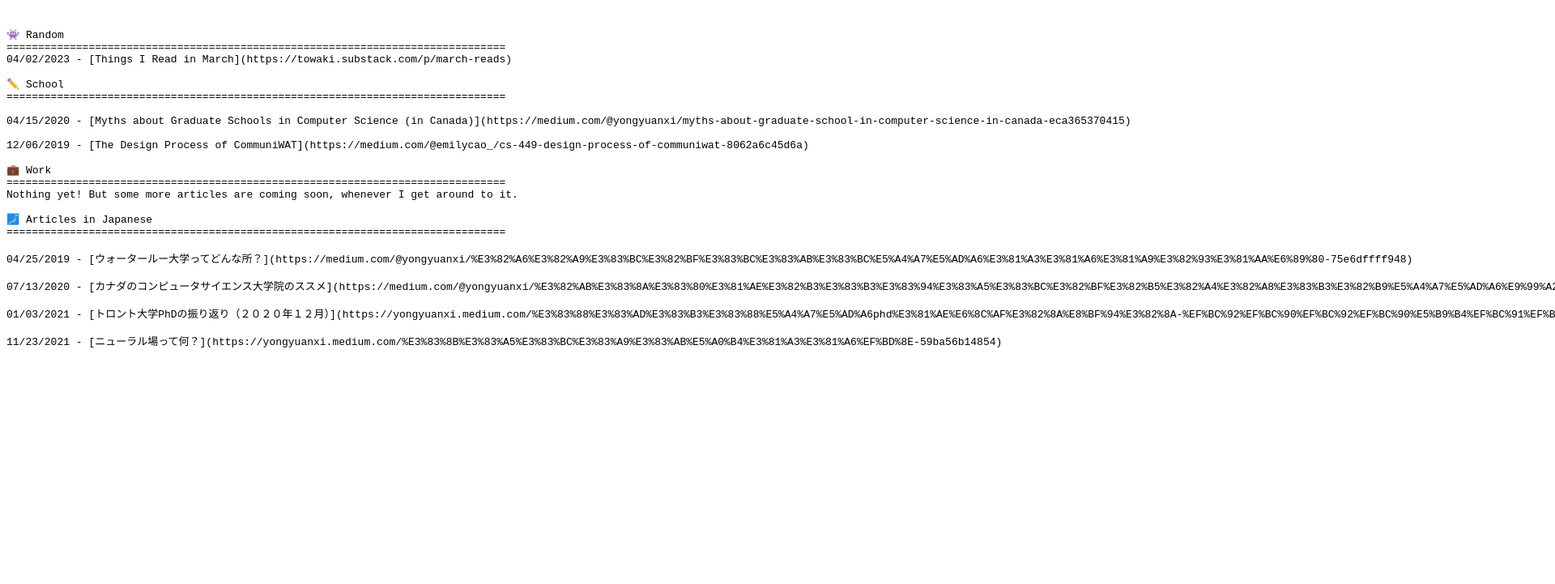
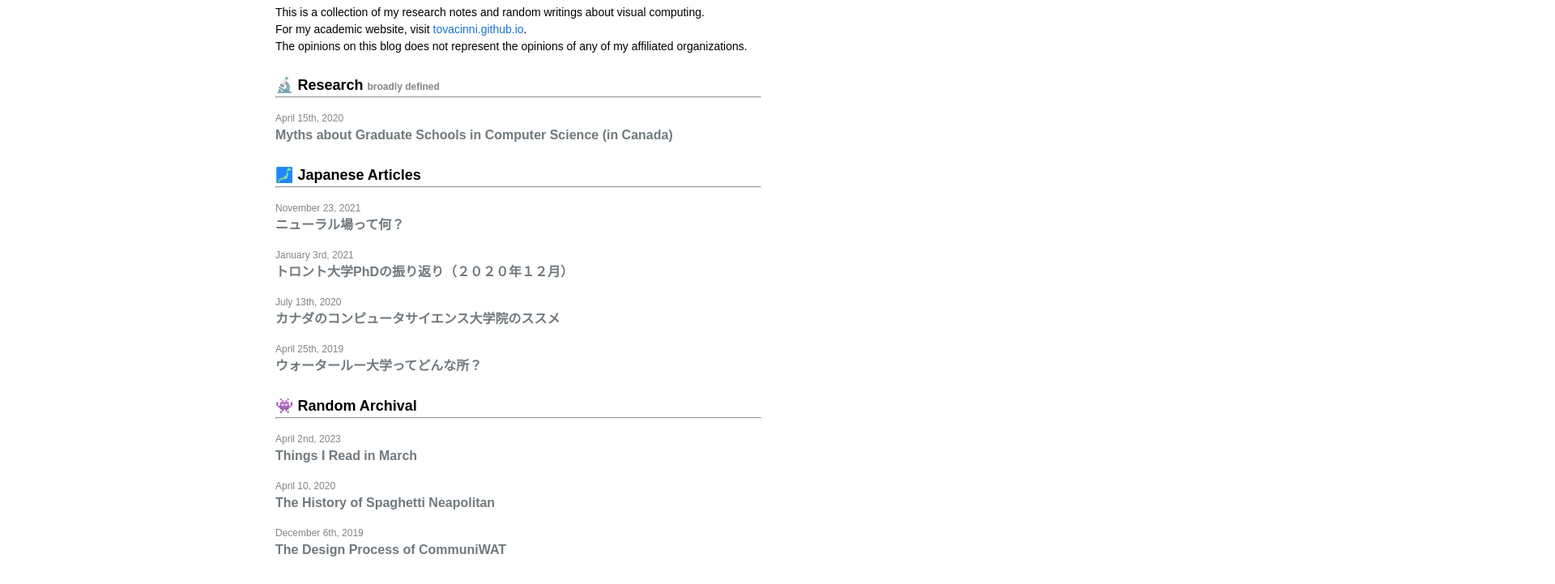
Before and after one commit to tovacinni/blog, a plain HTML site: page index.html in a window 1280 px wide. Shown: the part 79-800 px from the top of the page at 81% size, 1920 px wide, since content can reach past the window. Drawn offline with Linux system fonts and the light colour scheme.

Commit message:
Static website

```diff
--- /dev/null
+++ b/global.css
@@ -0,0 +1,89 @@
+*, *::before, *::after {
+    box-sizing: border-box;
+}
+* {
+    margin: 0;
+}
+body {
+    line-height: 1.5;
+    -webkit-font-smoothing: antialiased;
+}
+img, picture, video, canvas, svg {
+    display: block;
+    max-width: 100%;
+}
+input, button, textarea, select {
+    font: inherit;
+}
+p, h1, h2, h3, h4, h5, h6 {
+    overflow-wrap: break-word;
+}
+#root, #__next {
+    isolation: isolate;
+}
+
+/* Begin custom CSS */
+
+a {
+    color: #1772d0;
+    text-decoration:none;
+}
+a:focus, a:hover {
+    color: #f09228;
+    text-decoration:none;
+}
+body,td,th,tr,p,a {
+    font-family: "Noto Sans Japanese", sans-serif;
+    font-size: 14px
+}
+strong {
+    font-family: "Noto Sans Japanese", sans-serif;
+    font-size: 14px;
+}
+
+h1 {
+    text-align: center;
+    font-size: 24px;
+    padding-top: 32px;
+    padding-bottom: 16px;
+}
+
+h2 {
+    font-size: 18px;
+    padding-top: 24px;
+
+}
+
+main {
+    width: 80%;
+    max-width: 600px;
+    margin: auto;
+}
+
+h2blurb {
+    display: inline;
+    font-size: 12px;
+    color: #818589;
+    margin-left: auto;
+    margin-right: 0;
+
+    text-align: right;
+}
+
+blogpost {
+    display: block;
+    padding-top: 16px;
+}
+
+postdate {
+    font-size: 12px;
+    display: block;
+    color: #818589;
+}
+
+.postname {
+    color: #71797E;
+    font-size: 16px;
+    font-weight: 600;
+    display: block;
+}
--- a/index.html
+++ b/index.html
@@ -1,38 +1,100 @@
-                <meta charset="utf-8" emacsmode="-*- markdown -*-">
-                            **📏 Towaki's Blog**
+<html>
+  <head>
+    <meta charset="UTF-8">
+    <link href="global.css"
+          rel="stylesheet" />
+    <link href="https://fonts.googleapis.com/css?family=Noto+Sans+Japanese"
+          rel="stylesheet" />
 
-	<center> Ramblings of a grad student at University of Toronto </center>
+    <title>Towaki Takikawa's Blog</title>
+    <meta name="description"
+          content="A blog about research">
+  </head>
+  <body>
+    <h1> Towaki Takikawa's Blog </h1>
 
+    <main>
 
-👾 Random
-===============================================================================
-04/02/2023 - [Things I Read in March](https://towaki.substack.com/p/march-reads)
+      <p> This is a collection of my research notes and random writings about visual computing. </p>
 
-✏️ School
-===============================================================================
+      <p> For my academic website, visit <a href="https://tovacinni.github.io">tovacinni.github.io</a>.</p>
 
-04/15/2020 - [Myths about Graduate Schools in Computer Science (in Canada)](https://medium.com/@yongyuanxi/myths-about-graduate-school-in-computer-science-in-canada-eca365370415)
+      <p> The opinions on this blog does not represent the opinions of any of my affiliated organizations. </p>
 
-12/06/2019 - [The Design Process of CommuniWAT](https://medium.com/@emilycao_/cs-449-design-process-of-communiwat-8062a6c45d6a)
+      <h2> 🔬 Research
+      <h2blurb> broadly defined </h2blurb>
+      </h2>
+      <hr>
 
-💼 Work
-===============================================================================
-Nothing yet! But some more articles are coming soon, whenever I get around to it.
+      <blogpost>
+        <postdate> April 15th, 2020 </postdate>
+        <a class="postname"
+          href="https://medium.com/@yongyuanxi/myths-about-graduate-school-in-computer-science-in-canada-eca365370415">
+           Myths about Graduate Schools in Computer Science (in Canada)
+        </a>
+      </blogpost>
 
-🗾 Articles in Japanese
-===============================================================================
+      <h2> 🗾 Japanese Articles </h2>
+      <hr>
+      <blogpost>
+        <postdate> November 23, 2021 </postdate>
+        <a class="postname"
+          href="https://yongyuanxi.medium.com/ニューラル場ってｎ-59ba56b14854">
+          ニューラル場って何？
+        </a>
+      </blogpost>
 
-04/25/2019 - [ウォータールー大学ってどんな所？](https://medium.com/@yongyuanxi/%E3%82%A6%E3%82%A9%E3%83%BC%E3%82%BF%E3%83%BC%E3%83%AB%E3%83%BC%E5%A4%A7%E5%AD%A6%E3%81%A3%E3%81%A6%E3%81%A9%E3%82%93%E3%81%AA%E6%89%80-75e6dffff948)
+      <blogpost>
+        <postdate> January 3rd, 2021 </postdate>
+        <a class="postname"
+          href="https://yongyuanxi.medium.com/トロント大学phdの振り返り-２０２０年１２月-e625b035658e">
+          トロント大学PhDの振り返り（２０２０年１２月）
+        </a>
+      </blogpost>
 
-07/13/2020 - [カナダのコンピュータサイエンス大学院のススメ](https://medium.com/@yongyuanxi/%E3%82%AB%E3%83%8A%E3%83%80%E3%81%AE%E3%82%B3%E3%83%B3%E3%83%94%E3%83%A5%E3%83%BC%E3%82%BF%E3%82%B5%E3%82%A4%E3%82%A8%E3%83%B3%E3%82%B9%E5%A4%A7%E5%AD%A6%E9%99%A2%E3%81%AE%E3%82%B9%E3%82%B9%E3%83%A1-a534ad05f60c)
+      <blogpost>
+        <postdate> July 13th, 2020 </postdate>
+        <a class="postname"
+          href="https://medium.com/@yongyuanxi/カナダのコンピュータサイエンス大学院のススメ-a534ad05f60c">
+          カナダのコンピュータサイエンス大学院のススメ
+        </a>
+      </blogpost>
 
-01/03/2021 - [トロント大学PhDの振り返り（２０２０年１２月）](https://yongyuanxi.medium.com/%E3%83%88%E3%83%AD%E3%83%B3%E3%83%88%E5%A4%A7%E5%AD%A6phd%E3%81%AE%E6%8C%AF%E3%82%8A%E8%BF%94%E3%82%8A-%EF%BC%92%EF%BC%90%EF%BC%92%EF%BC%90%E5%B9%B4%EF%BC%91%EF%BC%92%E6%9C%88-e625b035658e)
+      <blogpost>
+        <postdate> April 25th, 2019 </postdate>
+        <a class="postname"
+          href="https://medium.com/@yongyuanxi/ウォータールー大学ってどんな所-75e6dffff948">
+          ウォータールー大学ってどんな所？
+        </a>
+      </blogpost>
 
-11/23/2021 - [ニューラル場って何？](https://yongyuanxi.medium.com/%E3%83%8B%E3%83%A5%E3%83%BC%E3%83%A9%E3%83%AB%E5%A0%B4%E3%81%A3%E3%81%A6%EF%BD%8E-59ba56b14854)
+      <h2> 👾 Random Archival </h2>
+      <hr>
 
+      <blogpost>
+        <postdate> April 2nd, 2023 </postdate>
+        <a class="postname"
+          href="https://towaki.substack.com/p/march-reads">
+          Things I Read in March
+        </a>
+      </blogpost>
 
+      <blogpost>
+        <postdate> April 10, 2020 </postdate>
+        <a class="postname"
+          href="https://medium.com/@yongyuanxi/the-history-of-spaghetti-neapolitan-1893ef53684e">
+          The History of Spaghetti Neapolitan
+        </a>
+      </blogpost>
 
+      <blogpost>
+        <postdate> December 6th, 2019 </postdate>
+        <a class="postname"
+          href="https://medium.com/@emilycao_/cs-449-design-process-of-communiwat-8062a6c45d6a">
+          The Design Process of CommuniWAT
+        </a>
+      </blogpost>
 
-
-
-<!-- Markdeep: --><style class="fallback">body{visibility:hidden;white-space:pre;font-family:monospace}</style><script src="markdeep.min.js" charset="utf-8"></script><script src="https://casual-effects.com/markdeep/latest/markdeep.min.js?" charset="utf-8"></script><script>window.alreadyProcessedMarkdeep||(document.body.style.visibility="visible")</script>
+    </main>
+  </body>
+</html>
```
